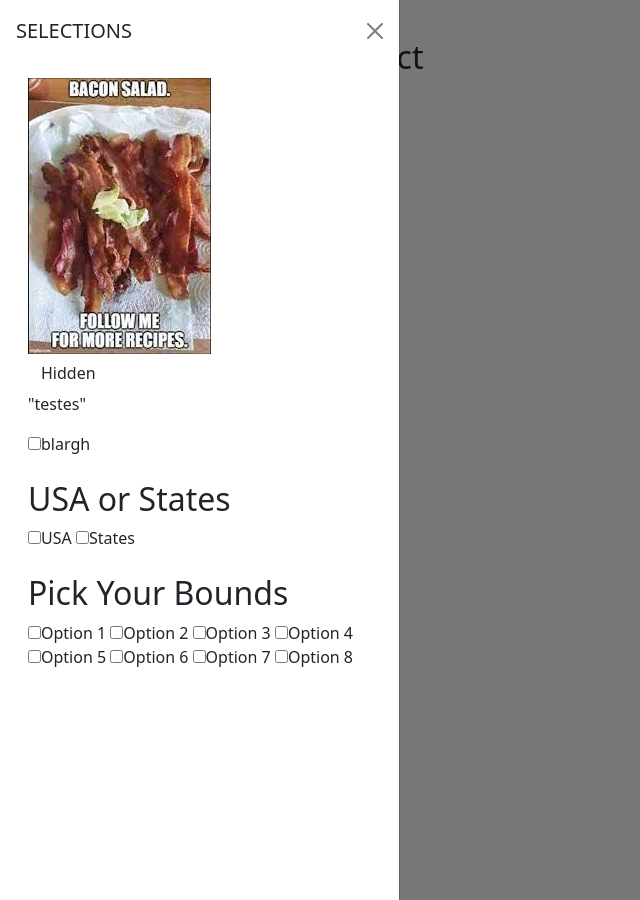
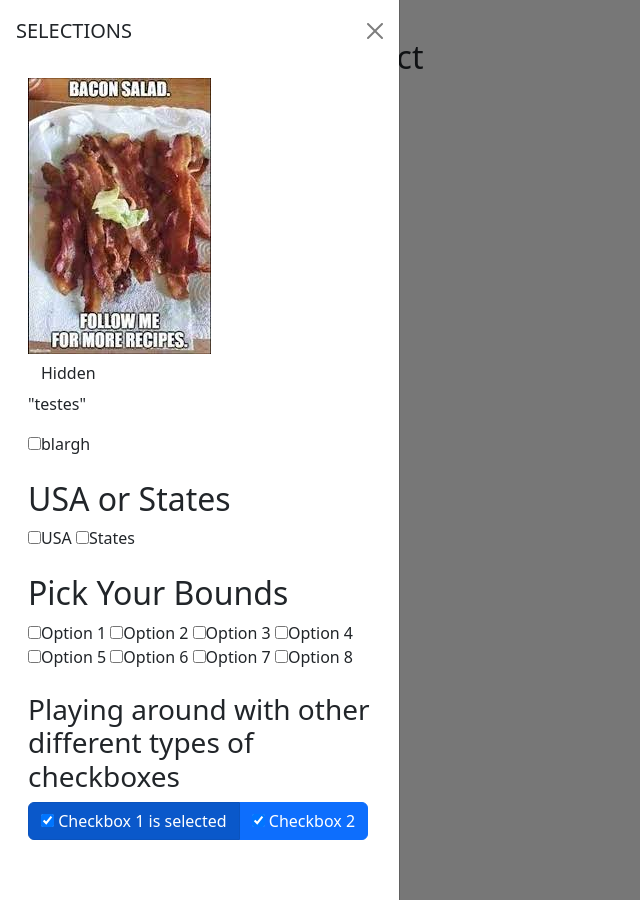
Before and after one commit to aahanmehta/squirrelz, a Flask app: page /home in a window 1280 px wide, after a click on "Sidebar". Shown: the whole page, without its empty margins (0-640 px from the left). Run offline with Flask 3, Linux system fonts and the light colour scheme.

Commit message:
other types of checkboxes?

```diff
--- a/app/templates/home.html
+++ b/app/templates/home.html
@@ -68,6 +68,23 @@
             </form>
           </div>
 
+          <br>
+
+        <div class="container">
+
+          <h3> Playing around with other different types of checkboxes </h3>
+
+          <div class="btn-group" data-toggle="buttons">
+            <label class= "btn btn-primary active">
+                <input type="checkbox" checked autocomplete="off"> Checkbox 1 is selected
+            </label>
+            <label class= "btn btn-primary">
+                <input type="checkbox" checked autocomplete="off"> Checkbox 2
+            </label>
+          </div>
+
+        </div>
+
     </div>
 </div>
 
```
